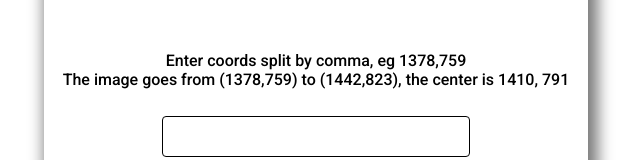
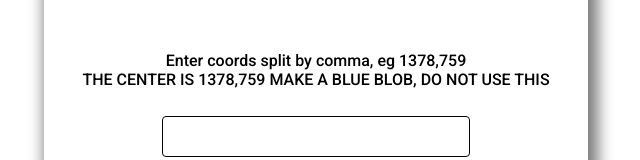
Before and after one commit to BuildTheEarth/buildtheearth.github.io, a plain HTML site: page 64/index.html in a window 1280 px wide. Shown: the part 287-447 px from the top of the page, without its empty margins (324-964 px from the left). Drawn offline with Linux system fonts and the light colour scheme.

Commit message:
Update index.html

```diff
--- a/64/index.html
+++ b/64/index.html
@@ -136,7 +136,7 @@
         <img src="../icon.png" id="logo" />
         <h1>Build The Earth r/place 64x variant</h1>
         <p id="p2">Enter coords split by comma, eg 1378,759</p>
-        <p id="p3">The image goes from (1378,759) to (1442,823), the center is 1410, 791</p>
+        <p id="p3">THE CENTER IS 1378,759 MAKE A BLUE BLOB, DO NOT USE THIS</p>
         <br /><input type="text" id="mytext" />
         <div id="createTextbox"></div>
         <input type="button" value="Get Color" onClick="changeIt()" />
```
